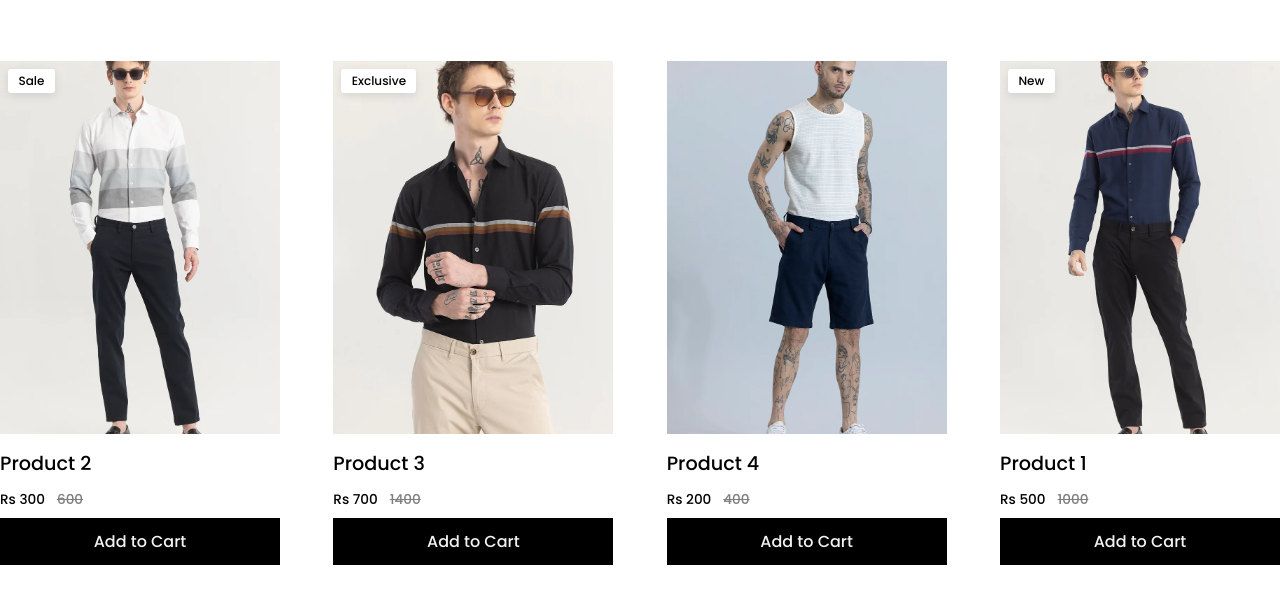
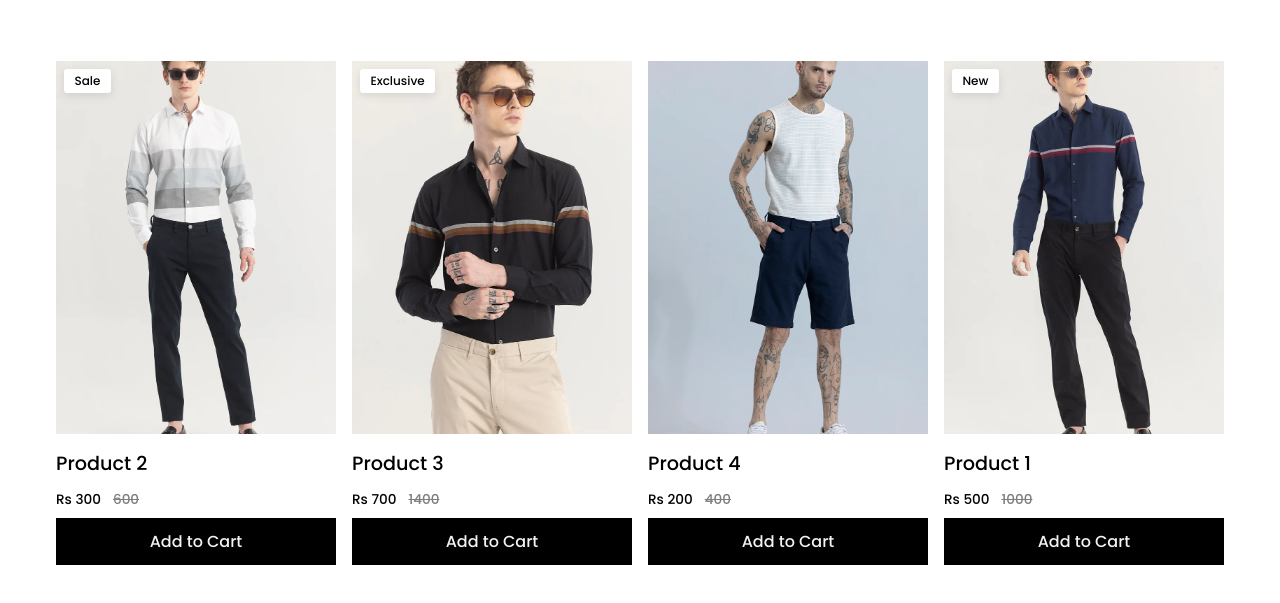
Before and after one commit to Vikramsungadi/shopping-cart, a plain HTML site: page index.html in a window 1280 px wide. Shown: the part 67-670 px from the top of the page. Drawn offline with Linux system fonts and the light colour scheme.

Commit message:
Added responsiveness

```diff
--- a/styles.css
+++ b/styles.css
@@ -46,7 +46,7 @@ h1 {
 	display: grid;
 	grid-template-columns: repeat(auto-fit, minmax(220px, 280px));
 	margin-top: 3rem;
-	justify-content: space-between;
+	justify-content: center;
 	gap: 1rem;
 	margin-inline: auto;
 }
@@ -284,10 +284,14 @@ select {
 		margin-top: 1rem;
 		justify-content: center;
 	}
-	header {
-		padding-inline: 1rem;
-	}
+
 	.cart-products-wrapper {
 		width: 100vw;
 	}
 }
+
+@media (max-width: 1024px) {
+	header {
+		padding-inline: 1rem;
+	}
+}
```
